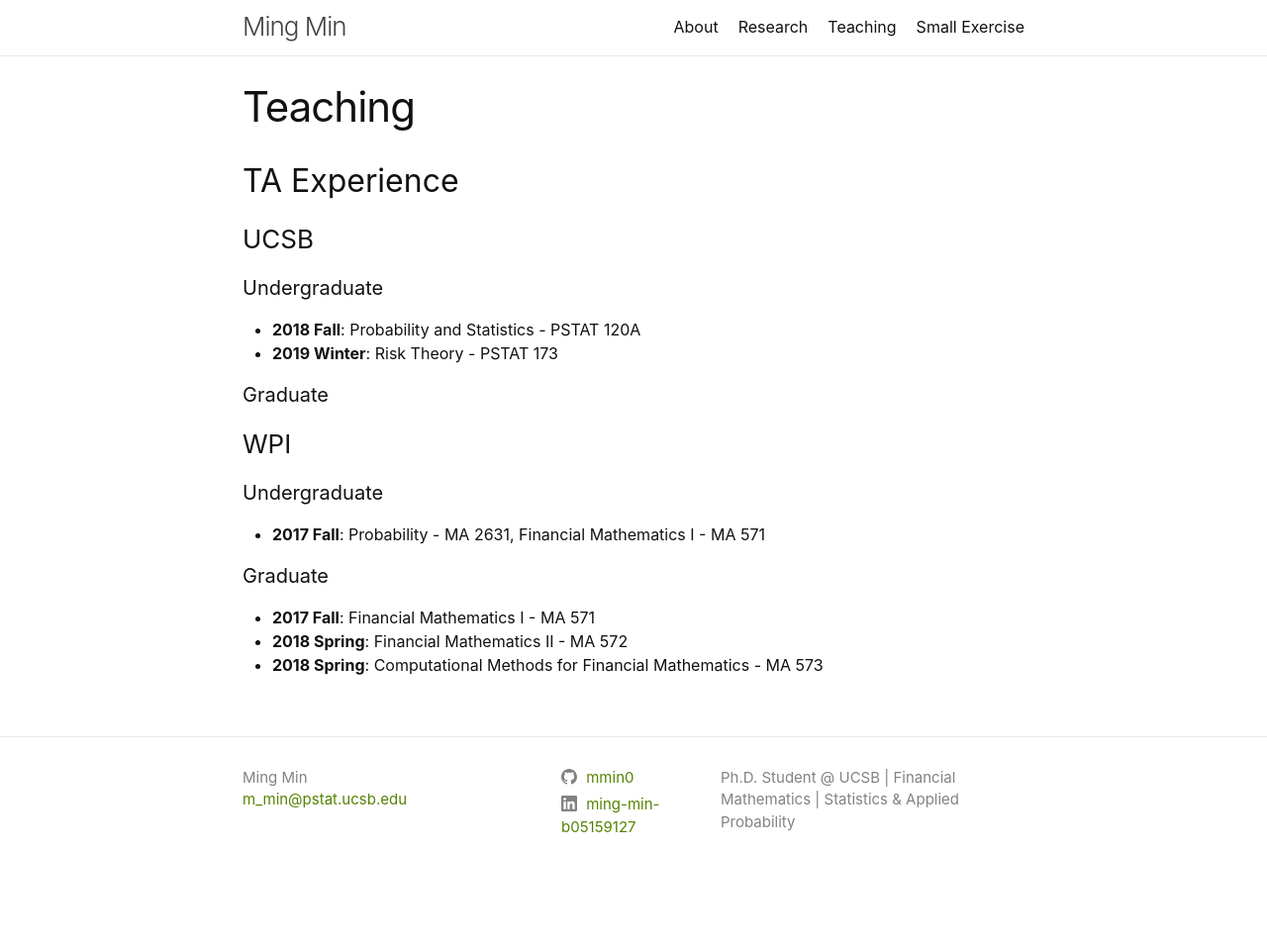
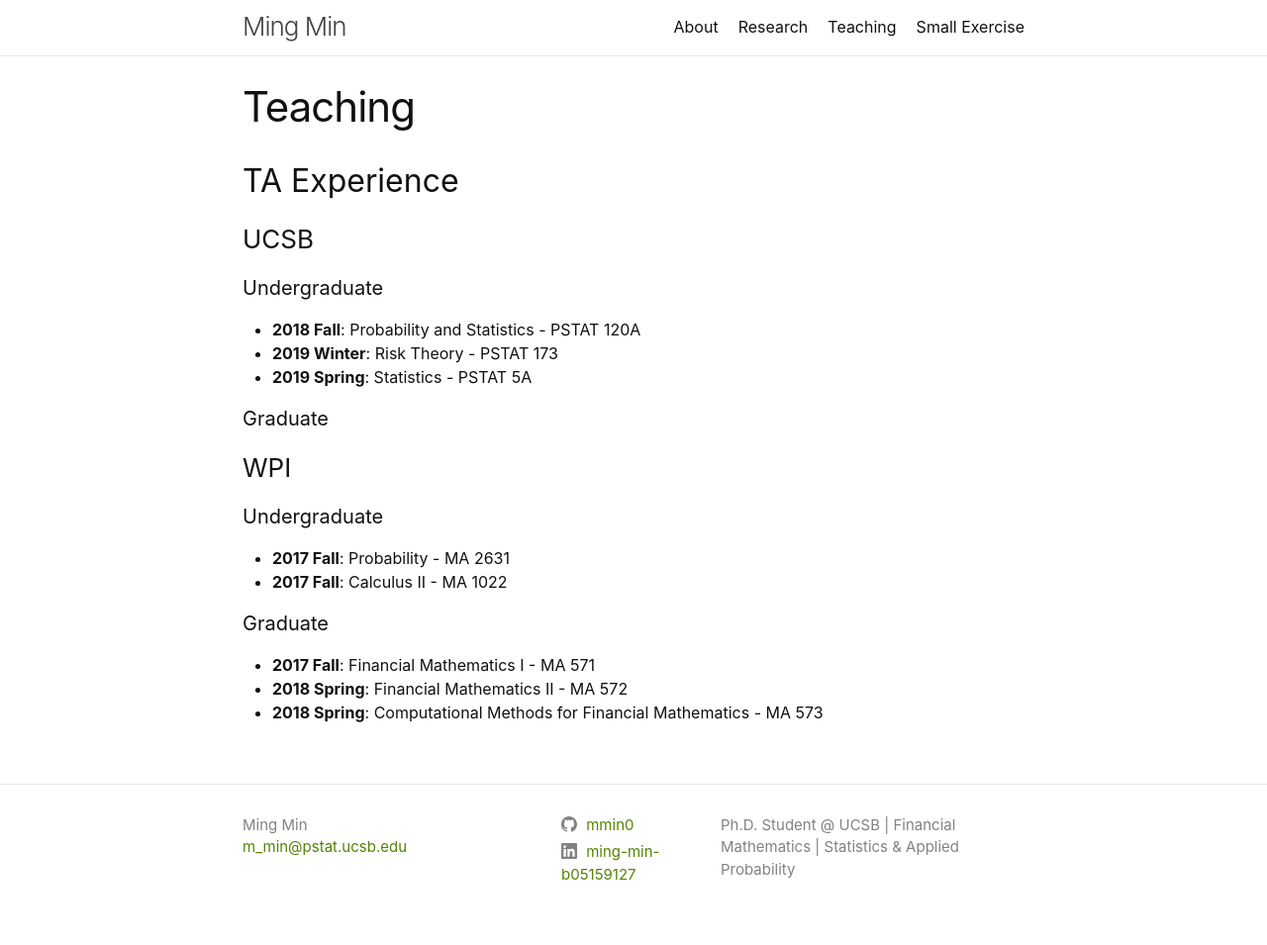
Before and after one commit to mmin0/mmin0.github.io, a Jekyll site: the page built from resources/index.md, in a window 1280 px wide. Shown: the whole page at 99% size. Built offline with Jekyll 4.4.1, drawn with Linux system fonts in a browser that asks for light colours; before the commit the page ends 907 px from its top, so only the background shows below that.

Commit message:
Update index.md

```diff
--- a/resources/index.md
+++ b/resources/index.md
@@ -9,12 +9,14 @@ title: Teaching
 #### Undergraduate
 * **2018 Fall**: Probability and Statistics - PSTAT 120A
 * **2019 Winter**: Risk Theory - PSTAT 173
+* **2019 Spring**: Statistics - PSTAT 5A
 
 #### Graduate
 
 ### WPI
 #### Undergraduate
-* **2017 Fall**: Probability - MA 2631, Financial Mathematics I - MA 571
+* **2017 Fall**: Probability - MA 2631
+* **2017 Fall**: Calculus II - MA 1022
 
 #### Graduate
 * **2017 Fall**: Financial Mathematics I - MA 571
```
